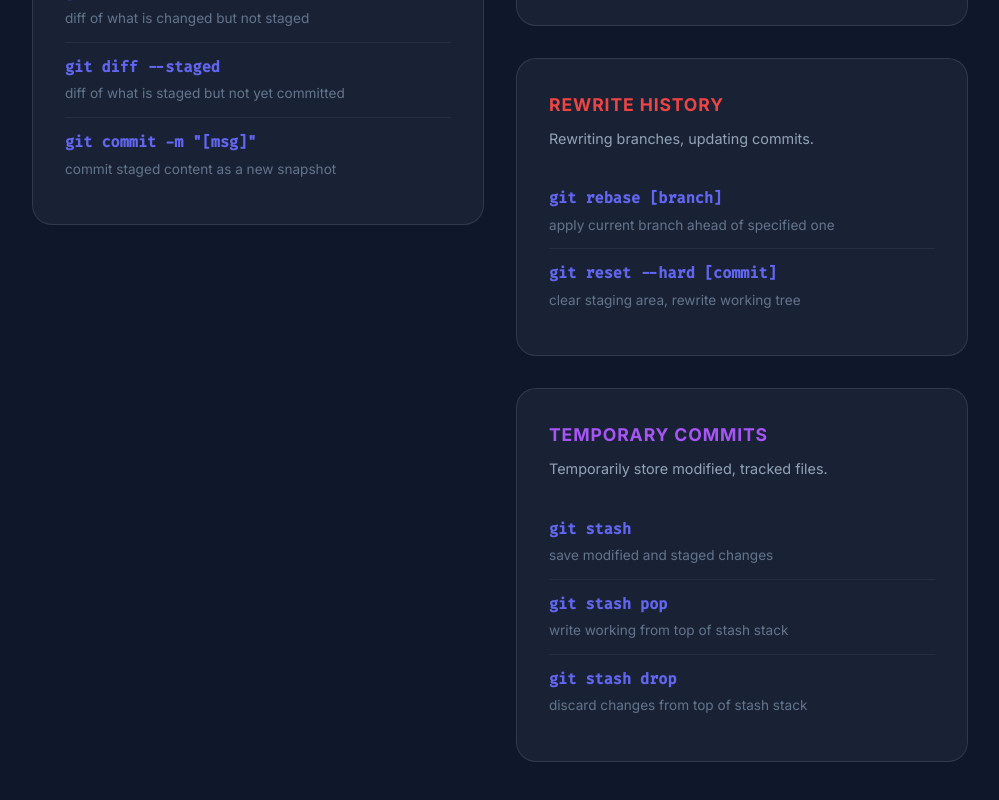
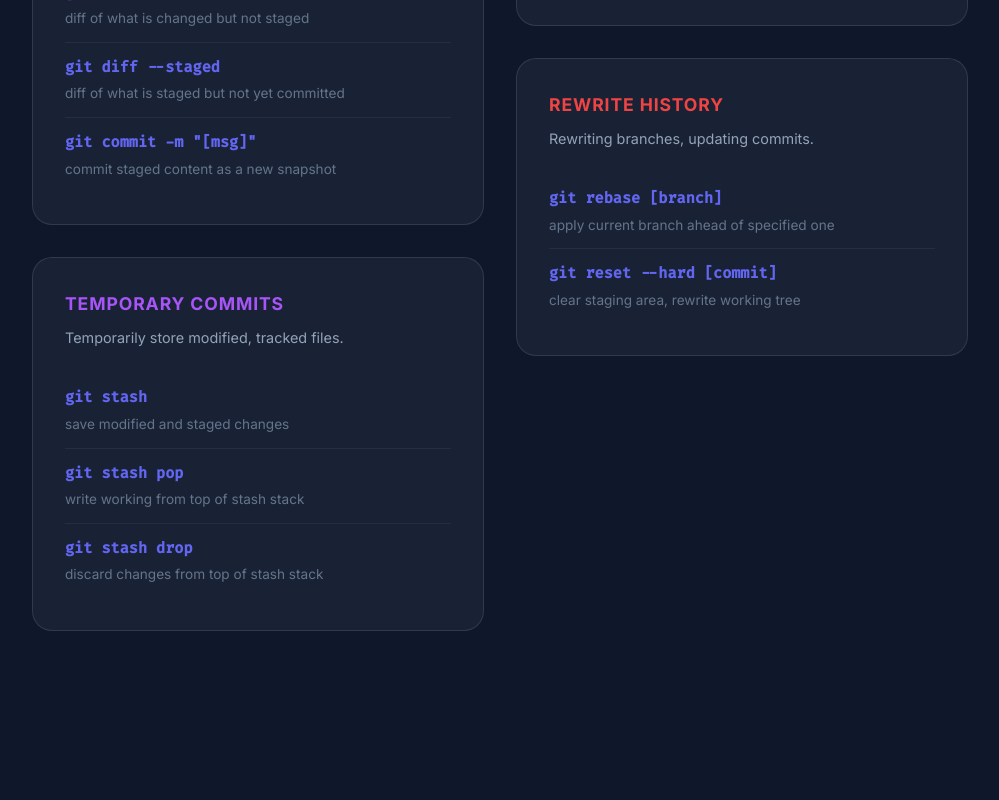
Before and after one commit to dotnetS3110/central-docs, an Angular app: page /git-cheat-sheet in a window 1280 px wide. Shown: the part 1884-2684 px from the top of the page, without its empty margins (280-1279 px from the left). After the commit the page ends 2627 px from the top, so only its background shows below. Built offline with nearby package versions, Linux system fonts and the light colour scheme.

Commit message:
add git-cheat-sheet component for common command reference

```diff
--- a/src/app/pages/git-cheat-sheet.ts
+++ b/src/app/pages/git-cheat-sheet.ts
@@ -9,8 +9,9 @@ import { Component } from '@angular/core';
         <div class="github-badge">GitHub</div>
         <h1>GIT CHEAT SHEET</h1>
         <p class="intro">
-          Git is the free and open source distributed version control system that's responsible for everything GitHub related that happens locally on your computer.
-          This cheat sheet features the most important and commonly used Git commands for easy reference.
+          Git is the free and open source distributed version control system that's responsible for
+          everything GitHub related that happens locally on your computer. This cheat sheet features
+          the most important and commonly used Git commands for easy reference.
         </p>
       </div>
 
@@ -88,6 +89,25 @@ import { Component } from '@angular/core';
               <div class="cmd-row">
                 <code>git commit -m "[msg]"</code>
                 <span>commit staged content as a new snapshot</span>
+              </div>
+            </div>
+          </section>
+
+          <section class="cheat-card secondary">
+            <h3>TEMPORARY COMMITS</h3>
+            <p class="desc">Temporarily store modified, tracked files.</p>
+            <div class="cmd-group">
+              <div class="cmd-row">
+                <code>git stash</code>
+                <span>save modified and staged changes</span>
+              </div>
+              <div class="cmd-row">
+                <code>git stash pop</code>
+                <span>write working from top of stash stack</span>
+              </div>
+              <div class="cmd-row">
+                <code>git stash drop</code>
+                <span>discard changes from top of stash stack</span>
               </div>
             </div>
           </section>
@@ -178,30 +198,12 @@ import { Component } from '@angular/core';
               </div>
             </div>
           </section>
-
-          <section class="cheat-card secondary">
-            <h3>TEMPORARY COMMITS</h3>
-            <p class="desc">Temporarily store modified, tracked files.</p>
-            <div class="cmd-group">
-              <div class="cmd-row">
-                <code>git stash</code>
-                <span>save modified and staged changes</span>
-              </div>
-              <div class="cmd-row">
-                <code>git stash pop</code>
-                <span>write working from top of stash stack</span>
-              </div>
-              <div class="cmd-row">
-                <code>git stash drop</code>
-                <span>discard changes from top of stash stack</span>
-              </div>
-            </div>
-          </section>
         </div>
       </div>
     </div>
   `,
-  styles: [`
+  styles: [
+    `
       .cheat-sheet-container {
         max-width: 1100px;
         margin: 0 auto;
@@ -312,8 +314,12 @@ import { Component } from '@angular/core';
         border-color: var(--primary);
       }
 
-    .cheat-card.warning h3 { color: var(--error); }
-    .cheat-card.secondary h3 { color: var(--secondary); }
+      .cheat-card.warning h3 {
+        color: var(--error);
+      }
+      .cheat-card.secondary h3 {
+        color: var(--secondary);
+      }
 
       .cheat-footer {
         margin-top: 4rem;
@@ -330,6 +336,7 @@ import { Component } from '@angular/core';
           font-size: 2.5rem;
         }
       }
-  `]
+    `,
+  ],
 })
 export class GitCheatSheet { }
```
Lines whose indentation alone changed are shown as unchanged.
